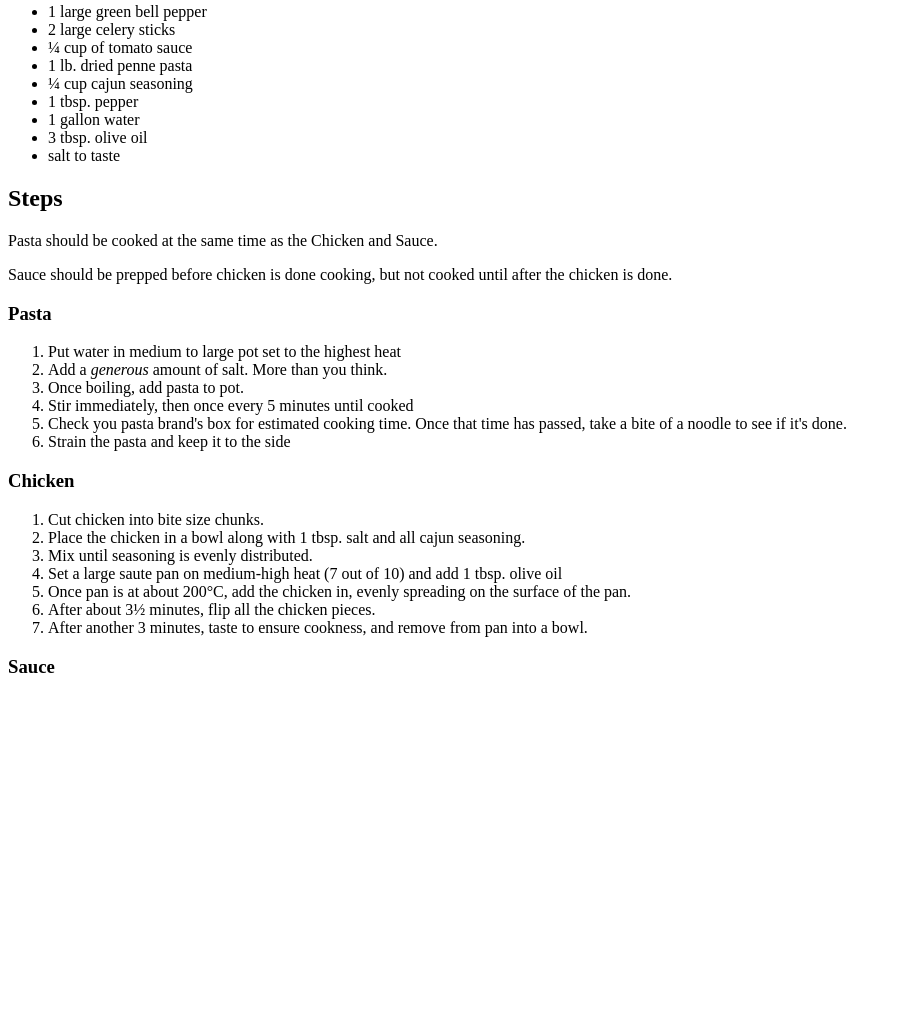
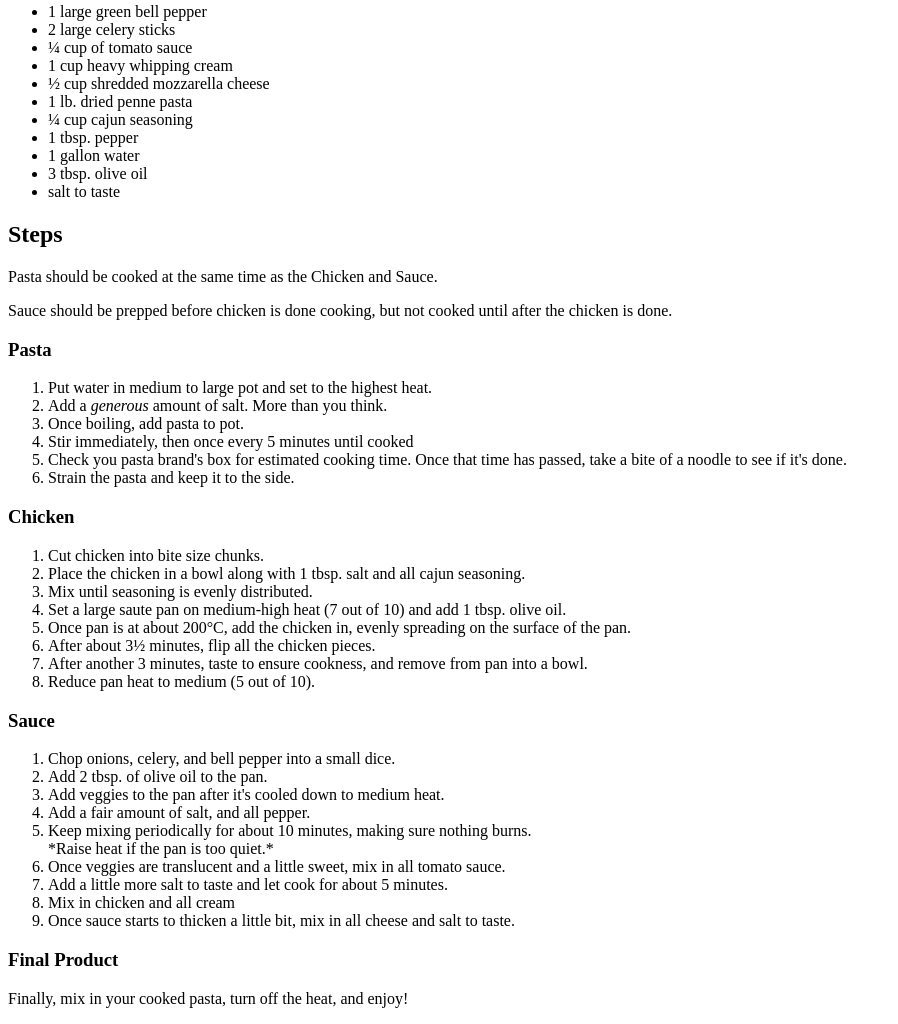
Before and after one commit to fernandezmatthew/odin-recipes, a plain HTML site: page recipes/cajun-pasta.html in a window 1280 px wide. Shown: the part 612-1636 px from the top of the page, without its empty margins (0-898 px from the left). Before the commit the page ends 1308 px from the top, so only its background shows below. Drawn offline with Linux system fonts and the light colour scheme.

Commit message:
Add Final sections to cajun-pasta page
Added the Sauce and Final sections to our steps in cajun-pasta page.

```diff
--- a/recipes/cajun-pasta.html
+++ b/recipes/cajun-pasta.html
@@ -21,6 +21,8 @@
             <li>1 large green bell pepper</li>
             <li>2 large celery sticks</li>
             <li>&frac14; cup of tomato sauce</li>
+            <li>1 cup heavy whipping cream</li>
+            <li>&frac12; cup shredded mozzarella cheese</li>
             <li>1 lb. dried penne pasta</li>
             <li>&frac14; cup cajun seasoning</li>
             <li>1 tbsp. pepper</li>
@@ -34,28 +36,40 @@
         until after the chicken is done.</p>
         <h3>Pasta</h3>
         <ol>
-            <li>Put water in medium to large pot set to the highest heat</li>
+            <li>Put water in medium to large pot and set to the highest heat.</li>
             <li>Add a <em>generous</em> amount of salt. More than you think.</li>
             <li>Once boiling, add pasta to pot.</li>
             <li>Stir immediately, then once every 5 minutes until cooked</li>
             <li>Check you pasta brand's box for estimated cooking time. Once that
                 time has passed, take a bite of a noodle to see if it's done.</li>
-            <li>Strain the pasta and keep it to the side</li>
+            <li>Strain the pasta and keep it to the side.</li>
         </ol>
         <h3>Chicken</h3>
         <ol>
             <li>Cut chicken into bite size chunks.</li>
             <li>Place the chicken in a bowl along with 1 tbsp. salt and all cajun seasoning.</li>
             <li>Mix until seasoning is evenly distributed.</li>
-            <li>Set a large saute pan on medium-high heat (7 out of 10) and add 1 tbsp. olive oil</li>
+            <li>Set a large saute pan on medium-high heat (7 out of 10) and add 1 tbsp. olive oil.</li>
             <li>Once pan is at about 200&deg;C, add the chicken in, evenly spreading on the surface
                 of the pan.</li>
             <li>After about 3&frac12; minutes, flip all the chicken pieces.</li>
             <li>After another 3 minutes, taste to ensure cookness, and remove from pan into a bowl.</li>
+            <li>Reduce pan heat to medium (5 out of 10).</li>
         </ol>
         <h3>Sauce</h3>
         <ol>
-
+            <li>Chop onions, celery, and bell pepper into a small dice.</li>
+            <li>Add 2 tbsp. of olive oil to the pan.</li>
+            <li>Add veggies to the pan after it's cooled down to medium heat.</li>
+            <li>Add a fair amount of salt, and all pepper.</li>
+            <li>Keep mixing periodically for about 10 minutes, making sure nothing burns.<br>
+            *Raise heat if the pan is too quiet.*</li>
+            <li>Once veggies are translucent and a little sweet, mix in all tomato sauce.</li>
+            <li>Add a little more salt to taste and let cook for about 5 minutes.</li>
+            <li>Mix in chicken and all cream</li>
+            <li>Once sauce starts to thicken a little bit, mix in all cheese and salt to taste.</li>
         </ol>
+        <h3>Final Product</h3>
+        <p>Finally, mix in your cooked pasta, turn off the heat, and enjoy!</p>
     </body>
 </html>
```
